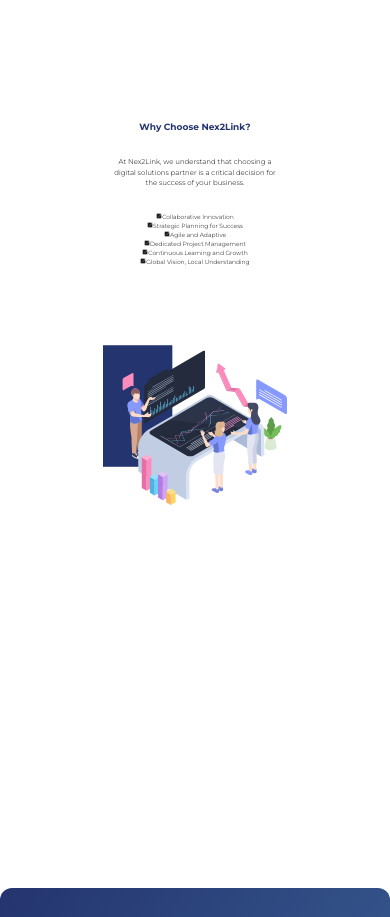
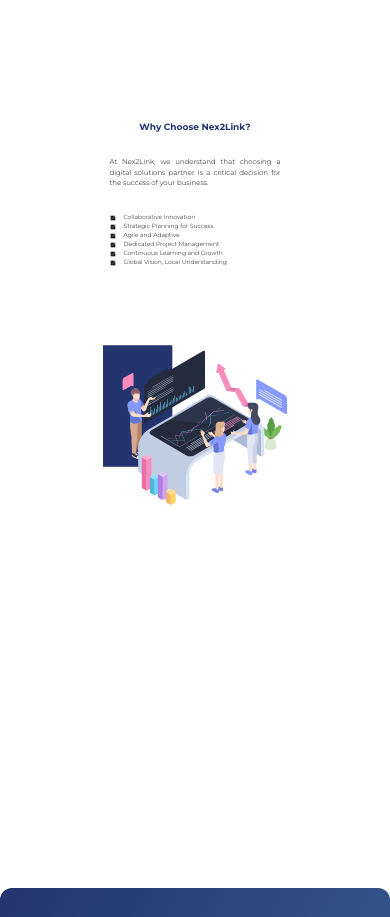
Before and after one commit to Omkarc284/n2l-try, a React (Vite) app: page / in a window 390 px wide. Shown: the part 2040-2957 px from the top of the page. Built offline with nearby package versions, Linux system fonts and the light colour scheme.

Commit message:
alignments in aboutus2.jsx

```diff
--- a/src/components/About2.jsx
+++ b/src/components/About2.jsx
@@ -15,30 +15,30 @@ const About2 = () => {
                 className='flex md:p-6 justify-center items-center md:items-start w-1/2 flex-col'
             >
                 <h2 className='text-[#23346F] font-montserrat text-center md:text-justify font-bold text-[9px] sm:text-[18px] lg:text-[24px] 2xl:text-[30px] md:mb-12'>Why Choose Nex2Link?</h2>
-                <p className='text-black font-montserrat text-center md:text-justify font-light text-[7px] sm:text-[12px] lg:text-[18px] 2xl:text-2xl py-6'>At Nex2Link, we understand that choosing a digital solutions partner is a critical decision for the success of your business.</p>
-                <div className="flex justify-start items-start">
-                    <img className='w-[6px] sm:w-[10px] lg:w-[16px] 2xl:w-[22px]' src={tick} alt="" />
-                    <p className='text-black font-montserrat text-left md:text-justify font-light text-[6px] sm:text-[10px] lg:text-[16px] 2xl:text-[22px]'>Collaborative Innovation</p>
+                <p className='text-black font-montserrat text-justify font-light text-[7px] sm:text-[12px] lg:text-[18px] 2xl:text-2xl py-6'>At Nex2Link, we understand that choosing a digital solutions partner is a critical decision for the success of your business.</p>
+                <div className="flex w-full justify-start items-start">
+                    <img className='w-[6px] sm:w-[10px] lg:w-[16px] 2xl:w-[22px] mt-[2px] mr-2' src={tick} alt="" />
+                    <p className='text-black font-montserrat text-justify font-light text-[6px] sm:text-[10px] lg:text-[16px] 2xl:text-[22px]'>Collaborative Innovation</p>
                 </div>
-                <div className="flex justify-start items-start">
-                    <img className='w-[6px] sm:w-[10px] lg:w-[16px] 2xl:w-[22px]' src={tick} alt="" />
-                    <p className='text-black font-montserrat text-left md:text-justify font-light text-[6px] sm:text-[10px] lg:text-[16px] 2xl:text-[22px]'>Strategic Planning for Success</p>
+                <div className="flex w-full justify-start items-start">
+                    <img className='w-[6px] sm:w-[10px] lg:w-[16px] 2xl:w-[22px] mt-[2px] mr-2' src={tick} alt="" />
+                    <p className='text-black font-montserrat text-justify font-light text-[6px] sm:text-[10px] lg:text-[16px] 2xl:text-[22px]'>Strategic Planning for Success</p>
                 </div>
-                <div className="flex justify-start items-start">
-                    <img className='w-[6px] sm:w-[10px] lg:w-[16px] 2xl:w-[22px]' src={tick} alt="" />
-                    <p className='text-black font-montserrat text-left md:text-justify font-light text-[6px] sm:text-[10px] lg:text-[16px] 2xl:text-[22px]'>Agile and Adaptive</p>
+                <div className="flex w-full justify-start items-start">
+                    <img className='w-[6px] sm:w-[10px] lg:w-[16px] 2xl:w-[22px] mt-[2px] mr-2' src={tick} alt="" />
+                    <p className='text-black font-montserrat text-justify font-light text-[6px] sm:text-[10px] lg:text-[16px] 2xl:text-[22px]'>Agile and Adaptive</p>
                 </div>
-                <div className="flex justify-start items-start">
-                    <img className='w-[6px] sm:w-[10px] lg:w-[16px] 2xl:w-[22px]' src={tick} alt="" />
-                    <p className='text-black font-montserrat text-left md:text-justify font-light text-[6px] sm:text-[10px] lg:text-[16px] 2xl:text-[22px]'>Dedicated Project Management</p>
+                <div className="flex w-full justify-start items-start">
+                    <img className='w-[6px] sm:w-[10px] lg:w-[16px] 2xl:w-[22px] mt-[2px] mr-2' src={tick} alt="" />
+                    <p className='text-black font-montserrat text-justify font-light text-[6px] sm:text-[10px] lg:text-[16px] 2xl:text-[22px]'>Dedicated Project Management</p>
                 </div>
-                <div className="flex justify-start items-start">
-                    <img className='w-[6px] sm:w-[10px] lg:w-[16px] 2xl:w-[22px]' src={tick} alt="" />
-                    <p className='text-black font-montserrat text-left md:text-justify font-light text-[6px] sm:text-[10px] lg:text-[16px] 2xl:text-[22px]'>Continuous Learning and Growth</p>
+                <div className="flex w-full justify-start items-start">
+                    <img className='w-[6px] sm:w-[10px] lg:w-[16px] 2xl:w-[22px] mt-[2px] mr-2' src={tick} alt="" />
+                    <p className='text-black font-montserrat text-justify font-light text-[6px] sm:text-[10px] lg:text-[16px] 2xl:text-[22px]'>Continuous Learning and Growth</p>
                 </div>
-                <div className="flex justify-start items-start">
-                    <img className='w-[6px] sm:w-[10px] lg:w-[16px] 2xl:w-[22px]' src={tick} alt="" />
-                    <p className='text-black font-montserrat text-left md:text-justify font-light text-[6px] sm:text-[10px] lg:text-[16px] 2xl:text-[22px]'>Global Vision, Local Understanding</p>
+                <div className="flex w-full justify-start items-start">
+                    <img className='w-[6px] sm:w-[10px] lg:w-[16px] 2xl:w-[22px] mt-[2px] mr-2' src={tick} alt="" />
+                    <p className='text-black font-montserrat text-justify font-light text-[6px] sm:text-[10px] lg:text-[16px] 2xl:text-[22px]'>Global Vision, Local Understanding</p>
                 </div>
 
             </motion.div>
```
